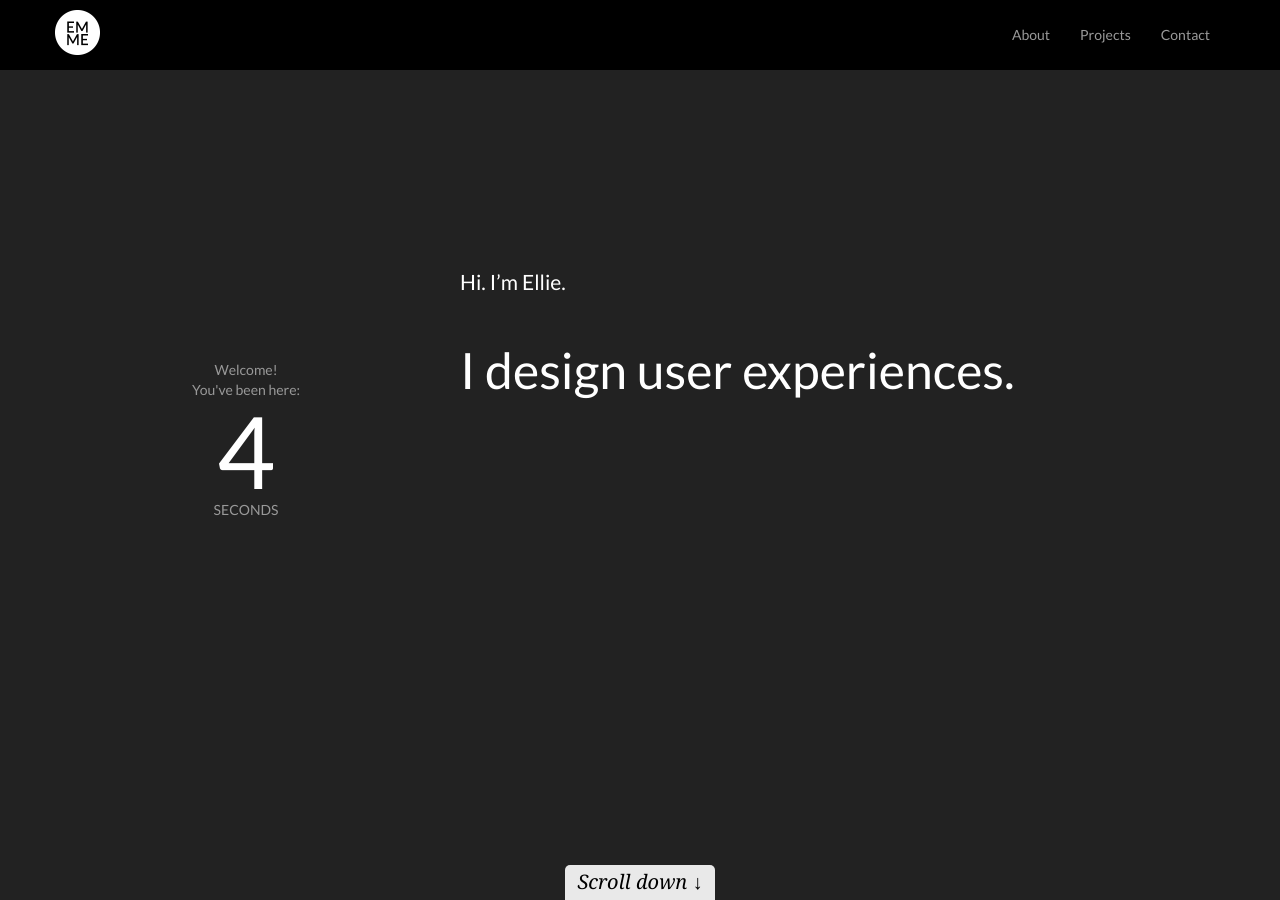
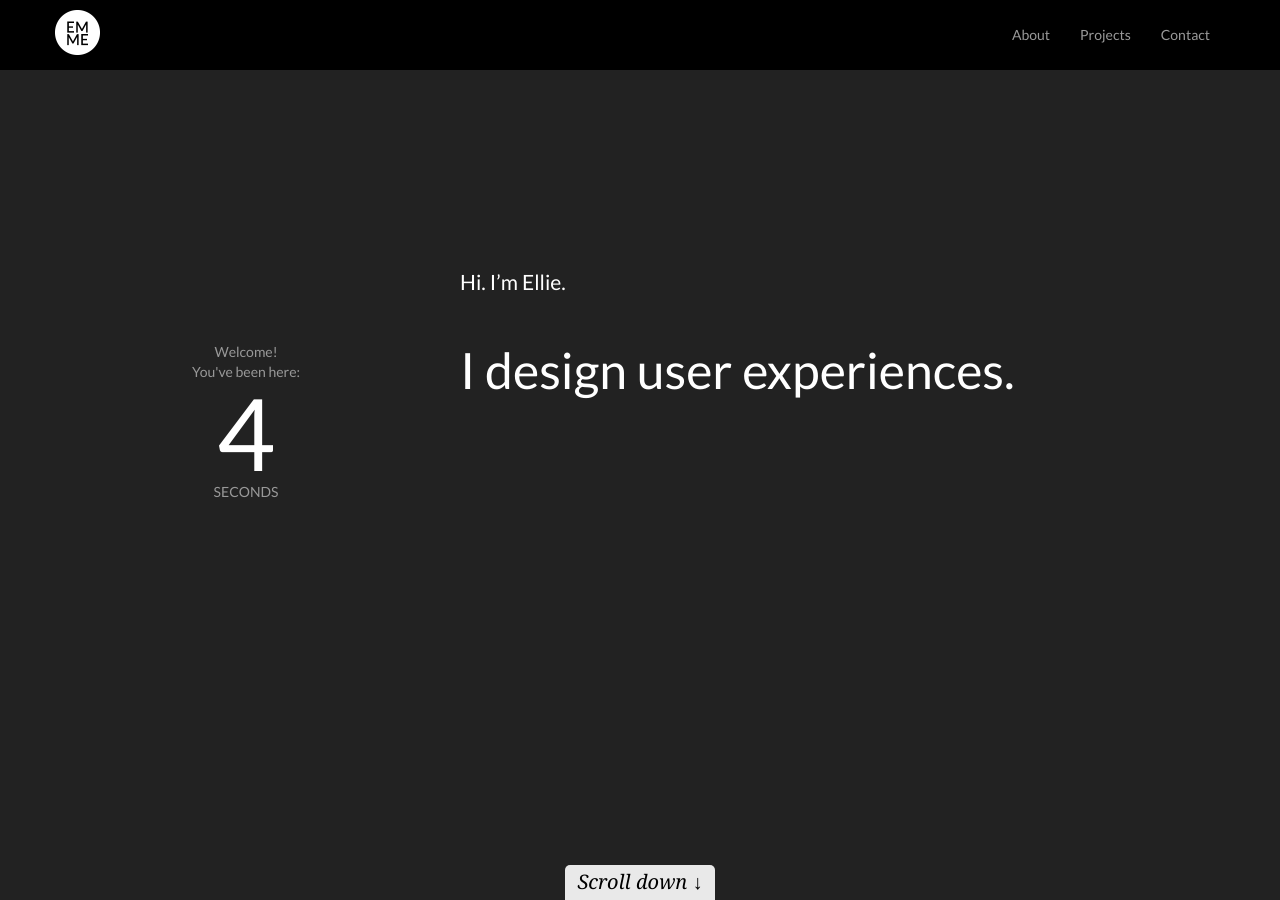
Before and after one commit to elliemccarey/elliemccarey.github.io, a Jekyll site: the page built from index.html, in a window 1280 px wide and 900 px high. Built offline with Jekyll 4.4.1, drawn with Linux system fonts in a browser that asks for light colours; nearby versions of some CDN libraries.

Commit message:
setting counter to 0

```diff
--- a/_sass/_base.scss
+++ b/_sass/_base.scss
@@ -64,7 +64,7 @@ h2 {
 
 .counter-wrapper {
   position: fixed;
-  top: 40%;
+  top: 38%;
   left: 15%;
   text-align: center;
   color: #999;
--- a/index.html
+++ b/index.html
@@ -21,7 +21,7 @@ layout: default
   <div class="counter-wrapper">
     Welcome! <br> You've been here:
     <div class="counter">
-    11
+    0
     </div>
     <div class="seconds">Seconds</div>
   </div>
```
